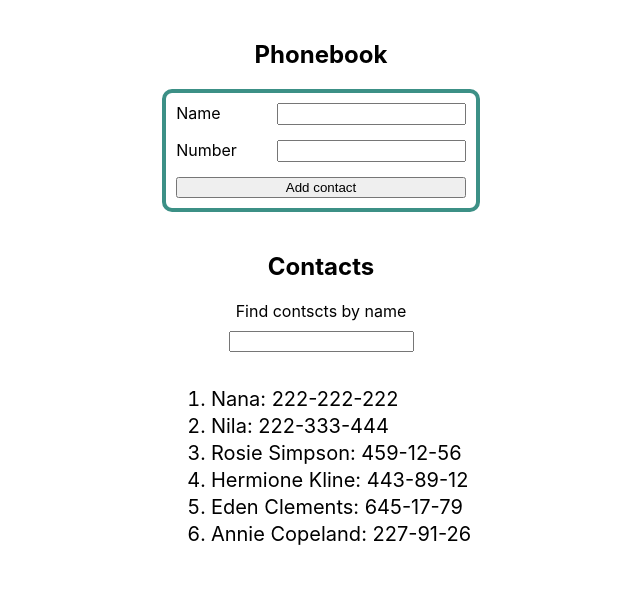
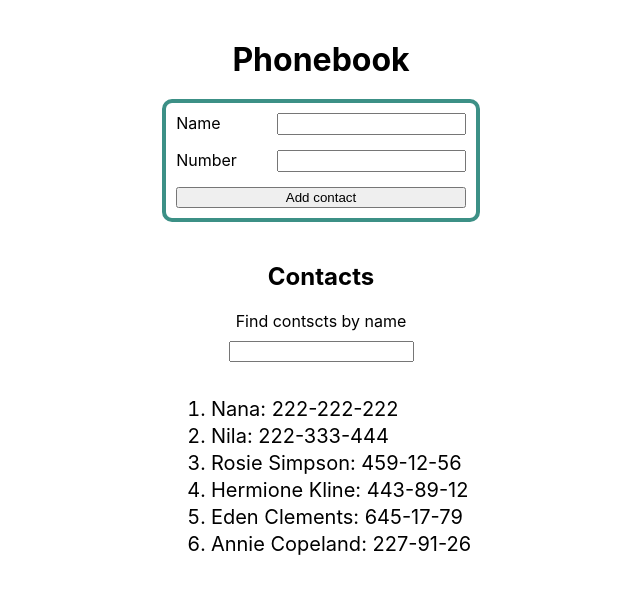
Before and after one commit to VasilenkoYurii/goit-react-hw-02-phonebook, a React (Create React App) app: page / in a window 1280 px wide. Shown: the top 594 px of the page, without its empty margins (319-959 px from the left). Built offline with nearby package versions, Linux system fonts and the light colour scheme.

Commit message:
add 4 task

```diff
--- /dev/null
+++ b/src/components/ContactItem/ContactItem.jsx
@@ -0,0 +1,17 @@
+import PropTypes from 'prop-types';
+
+const ContactItem = ({ contacts }) => {
+  return contacts.map(({ id, name, number }) => {
+    return (
+      <li key={id}>
+        {name}: {number}
+      </li>
+    );
+  });
+};
+
+ContactItem.propTypes = {
+  contacts: PropTypes.array.isRequired,
+};
+
+export default ContactItem;
--- a/src/ContactsList/ContactsList.jsx
+++ b/src/components/ContactsList/ContactsList.jsx
@@ -1,16 +1,11 @@
 import PropTypes from 'prop-types';
 import { Ol } from './ContactsList.styled';
+import ContactItem from 'components/ContactItem/ContactItem';
 
 const ContactsList = ({ contacts }) => {
   return (
     <Ol type="1">
-      {contacts.map(({ id, name, number }) => {
-        return (
-          <li key={id}>
-            {name}: {number}
-          </li>
-        );
-      })}
+      <ContactItem contacts={contacts} />
     </Ol>
   );
 };
--- a/src/Section/Section.jsx
+++ b/src/components/Section/Section.jsx
@@ -1,9 +1,13 @@
 import PropTypes from 'prop-types';
-import { SectionDiv, SectionTitle } from './Section.styled';
+import { SectionDiv, SectionTitle, SectionMainTitle } from './Section.styled';
 
 const Section = ({ title, children }) => (
   <SectionDiv>
-    {title && <SectionTitle>{title}</SectionTitle>}
+    {title && title === 'Phonebook' ? (
+      <SectionMainTitle>{title}</SectionMainTitle>
+    ) : (
+      <SectionTitle>{title}</SectionTitle>
+    )}
     {children}
   </SectionDiv>
 );
--- a/src/Section/Section.styled.jsx
+++ b/src/components/Section/Section.styled.jsx
@@ -10,3 +10,7 @@ export const SectionDiv = styled.div`
 export const SectionTitle = styled.h2`
   padding: 20px;
 `;
+
+export const SectionMainTitle = styled.h1`
+  padding: 20px;
+`;
--- a/src/index.js
+++ b/src/index.js
@@ -1,6 +1,6 @@
 import React from 'react';
 import ReactDOM from 'react-dom/client';
-import { App } from 'components/App/App';
+import { App } from 'App';
 import './index.css';
 
 ReactDOM.createRoot(document.getElementById('root')).render(
```
Also changed, not shown: src/App.jsx (renamed from src/components/App/App.jsx, +4 -4 lines), src/components/ContactForm/ContactForm.jsx (renamed from src/ContactForm/ContactForm.jsx), src/components/ContactForm/ContactForm.styled.jsx (renamed from src/ContactForm/ContactForm.styled.jsx), src/components/ContactsList/ContactsList.styled.jsx (renamed from src/ContactsList/ContactsList.styled.jsx), src/components/Filter/Filter.jsx (renamed from src/Filter/Filter.jsx), src/components/Filter/Filter.styled.jsx (renamed from src/Filter/Filter.styled.jsx).
